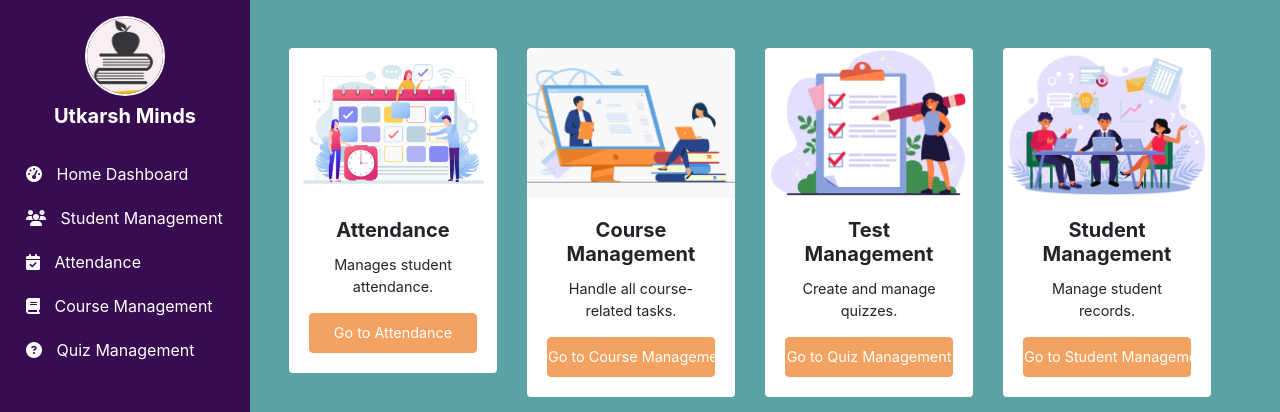
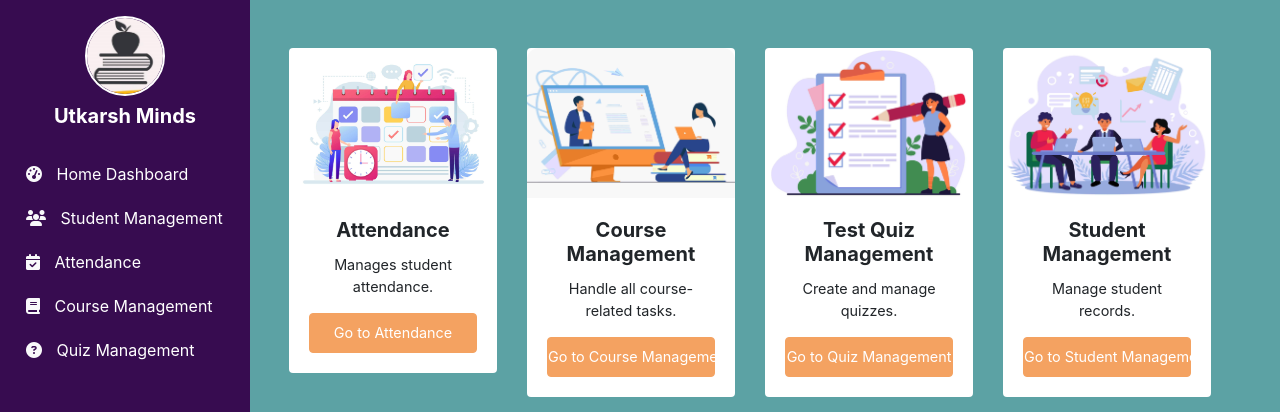
Before and after one commit to Asmika-Panchal/Student_MGT, a Django app: page / in a window 1280 px wide. Shown: the top 412 px of the page. Run offline with Django 5.2, Linux system fonts and the light colour scheme; some libraries are stand-ins or nearby versions.

Commit message:
Update index.html

```diff
--- a/homedash/templates/homedash/index.html
+++ b/homedash/templates/homedash/index.html
@@ -50,7 +50,7 @@ background: linear-gradient(0deg, rgba(220,240,255,1) 0%);">
                 <div class="card shadow-lg border-0 rounded w-100 h-100">
                     <img class="card-img-top" src="/static/images/quiz.jpg" alt="Quiz Management Image">
                     <div class="card-body text-center d-flex flex-column justify-content-between">
-                        <h5 class="card-title">Test Management</h5>
+                        <h5 class="card-title">Test Quiz Management</h5>
                         <p class="card-text">Create and manage quizzes.</p>
                         <a href="{% url 'quiz_home' %}" class="btn btn-primary btn-block">Go to Quiz Management</a>
                     </div>
```
